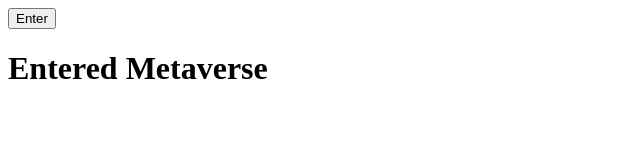
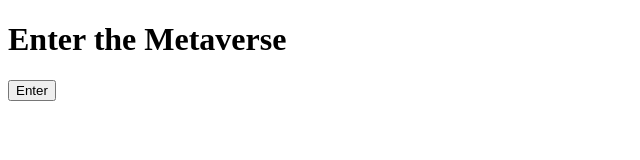
Before and after one commit to acciojob/enter-metaverse-shivampatidar7932, a website: page main.html in a window 1280 px wide. Both pictures are taken after a click on the button "Enter". Shown: the whole page, without its empty margins (0-640 px from the left). Drawn offline with Linux system fonts and the light colour scheme.

Commit message:
created a submission

```diff
--- a/main.html
+++ b/main.html
@@ -1,19 +1,16 @@
 <!DOCTYPE html>
-
 <html>
 
 <head>
-	<link rel="stylesheet" href="styles.css">
+    <link rel="stylesheet" href="styles.css">
 </head>
 
 <body>
-	<!-- the entire body must be written by student -->
-	<p id="status">Enter the Metaverse</p>
+    <!-- the entire body must be written by the student -->
+    <p id="status">Enter the Metaverse</p>
     <button id="enterBtn" onclick="updateStatus()">Enter</button>
 
-    <script type="text/javascript" src="./script.js">
-</script>
-
+    <script type="text/javascript" src="./script.js"></script>
 </body>
 
 </html>
--- a/script.js
+++ b/script.js
@@ -1,16 +1,14 @@
-//your JS code here. If required.
- function updateStatus() {
-            // Get the "p" tag by its id
-            var statusElement = document.getElementById("status");
-	 statusElement.remove();
+function updateStatus() {
+    // Get the "p" tag by its id
+    var statusElement = document.getElementById("status");
 
-            // Update the text content of the "p" tag
-            statusElement.textContent = "Entered Metaverse";
+    // Create a new "h1" element
+    var h1Element = document.createElement("h1");
 
-            // Optionally, you can also create and append an h1 tag
-            var h1Element = document.createElement("h1");
-            h1Element.textContent = "Entered Metaverse";
+    // Copy the content and attributes from the "p" element to the new "h1" element
+    h1Element.textContent = statusElement.textContent;
+    h1Element.id = statusElement.id;
 
-            // Append the h1 tag to the body or another container if needed
-            document.body.appendChild(h1Element);
-        }
+    // Replace the "p" element with the new "h1" element
+    statusElement.parentNode.replaceChild(h1Element, statusElement);
+}
```
